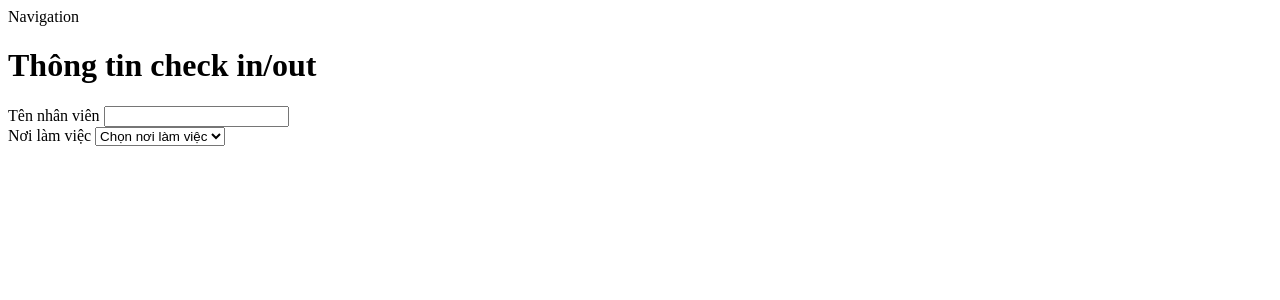
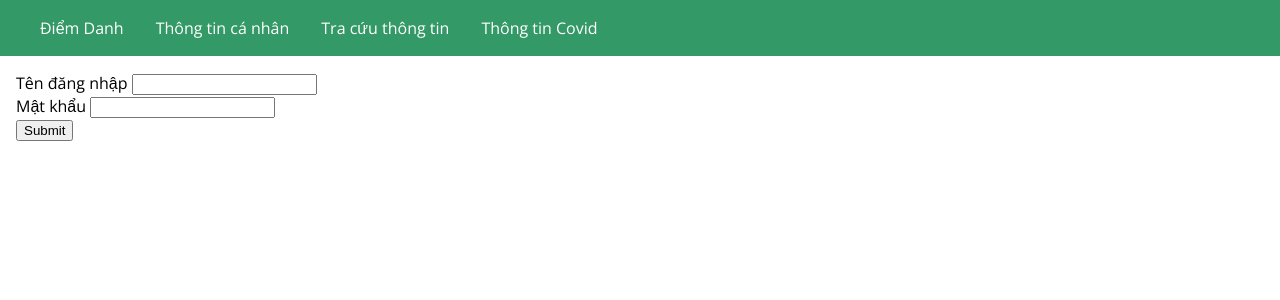
Before and after one commit to phamhophi/NJS101x_ASM, a Node server app: page / in a window 1280 px wide. Shown: the top 300 px of the page. Run offline with Node 20, Linux system fonts and the light colour scheme.

Commit message:
update am

```diff
--- a/app.js
+++ b/app.js
@@ -1,13 +1,17 @@
 const express = require("express");
 const bodyParser = require("body-parser");
+const path = require("path");
 
 const app = express();
-app.use(bodyParser.urlencoded({ extended: false }));
+
+app.set("view engine", "ejs");
+app.set("views", "views");
 
 const adminRoutes = require("./routes/admin");
 
-// app.set("view engine", "ejs");
-// app.set("views", "views");
+app.use(bodyParser.urlencoded({ extended: false }));
+app.use(express.static(path.join(__dirname, "public")));
+
 app.use(adminRoutes);
 
 app.use((req, res, next) => {
--- /dev/null
+++ b/controllers/admin.js
@@ -0,0 +1,6 @@
+exports.getCheckIn = (req, res, next) => {
+  res.render("index", {
+    pageTitle: "Thông tin điểm danh",
+    path: "/",
+  });
+};
--- a/package.json
+++ b/package.json
@@ -22,6 +22,7 @@
   },
   "dependencies": {
     "body-parse": "^0.1.0",
+    "ejs": "^3.1.8",
     "express": "^4.18.1"
   }
 }
--- /dev/null
+++ b/public/css/main.css
@@ -0,0 +1,56 @@
+@import url("https://fonts.googleapis.com/css?family=Open+Sans:400,700");
+
+* {
+  box-sizing: border-box;
+}
+
+/* :root {
+  --nav-color: #339966;
+} */
+
+body {
+  padding: 0;
+  margin: 0;
+  font-family: "Open Sans", sans-serif;
+}
+
+main {
+  padding: 1rem;
+  margin: auto;
+}
+
+.main-header {
+  width: 100%;
+  height: 3.5rem;
+  background-color: #339966;
+  padding: 0 1.5rem;
+}
+
+.main-header__nav {
+  height: 100%;
+  display: flex;
+  align-items: center;
+}
+
+.main-header__item-list {
+  list-style: none;
+  margin: 0;
+  padding: 0;
+  display: flex;
+}
+
+.main-header__item {
+  margin: 0 1rem;
+  padding: 0;
+}
+
+.main-header__item a {
+  text-decoration: none;
+  color: white;
+}
+
+.main-header__item a:hover,
+.main-header__item a:active,
+.main-header__item a.active {
+  color: #ffff66;
+}
--- a/routes/admin.js
+++ b/routes/admin.js
@@ -1,11 +1,10 @@
 const path = require("path");
 const express = require("express");
+const adminController = require("../controllers/admin");
 
 const router = express.Router();
 
-router.get("/", (req, res, next) => {
-  res.sendFile(path.join(__dirname, "../", "views", "index.html"));
-});
+router.get("/", adminController.getCheckIn);
 
 router.post("/", (req, res, next) => {
   console.log(req.body);
--- a/views/index.html
+++ b/views/checkin.html
@@ -13,23 +13,24 @@
     <div>Navigation</div>
   </header>
   <main>
-    <form action="/index" method="post">
+    <form class="check-form" action="/" method="post">
       <div>
         <h1>Thông tin check in/out</h1>
       </div>
       <div>
         <label for="name">Tên nhân viên</label>
-        <input type="text">
+        <input type="text" value="Phạm Phi" disabled>
       </div>
       <div>
         <label for="workplace">Nơi làm việc</label>
         <select name="workplace" id="workplace">
-          <option value="">Chọn nơi làm việc</option>
+          <option value="">Nơi làm việc</option>
           <option value="home">Nhà</option>
           <option value="company">Công Ty</option>
           <option value="customer">Khách Hàng</option>
         </select>
       </div>
+      <button type="submit">Submit</button>
     </form>
   </main>
 </body>
--- /dev/null
+++ b/views/index.ejs
@@ -0,0 +1,38 @@
+<!DOCTYPE html>
+<html lang="en">
+
+<head>
+  <meta charset="UTF-8">
+  <meta http-equiv="X-UA-Compatible" content="IE=edge">
+  <meta name="viewport" content="width=device-width, initial-scale=1.0">
+  <title><%= pageTitle %></title>
+  <link rel="stylesheet" href="./css/main.css">
+</head>
+
+<body>
+  <header class="main-header">
+    <nav class="main-header__nav">
+      <ul class="main-header__item-list">
+        <li class="main-header__item"><a href="/">Điểm Danh</a></li>
+        <li class="main-header__item"><a href="/">Thông tin cá nhân</a></li>
+        <li class="main-header__item"><a href="/">Tra cứu thông tin</a></li>
+        <li class="main-header__item"><a href="/">Thông tin Covid</a></li>
+      </ul>
+    </nav>
+  </header>
+  <main>
+    <form action="/" method="post">
+      <div>
+        <label for="username">Tên đăng nhập</label>
+        <input type="text">
+      </div>
+      <div>
+        <label for="password">Mật khẩu</label>
+        <input type="password">
+      </div>
+      <button type="submit">Submit</button>
+    </form>
+  </main>
+</body>
+
+</html>
```
Also changed, not shown: public/css/form.css (added), views/checkout.html (added), views/covid-infor.html (added), views/employee.html (added), views/leave.html (added), views/login.html (added), views/logout.html (added), views/search.html (added), 1 other file.
